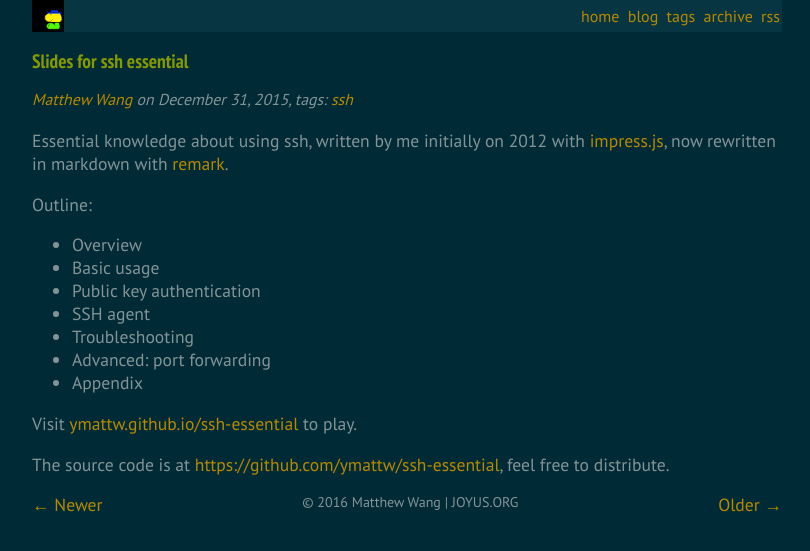
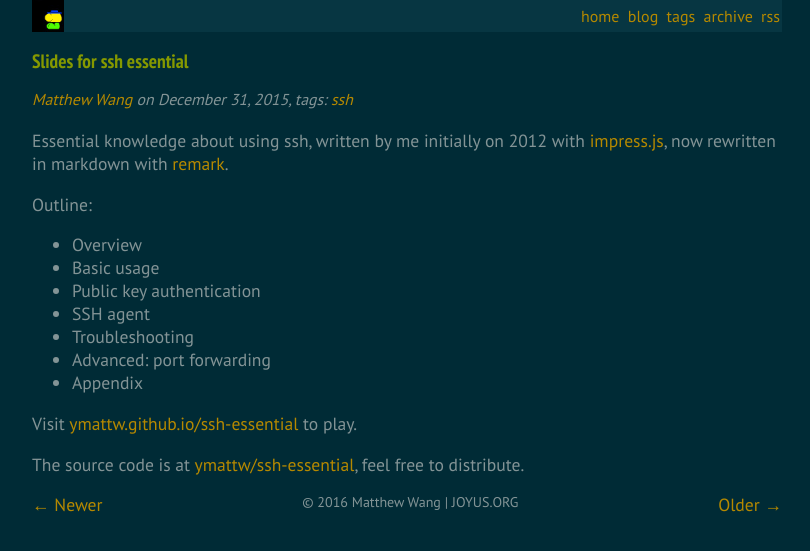
Before and after one commit to ymattw/joyus, a Jekyll site: the page built from _posts/2015-12-31-ssh-essential.md, in a window 1280 px wide. Shown: the top 551 px of the page, without its empty margins (233-1043 px from the left). Built offline with Jekyll 4.4.1, drawn with Linux system fonts in a browser that asks for light colours; comment, search, counter and statistics services are not loaded; some of the changed lines change nothing that is shown.

Commit message:
Shorten link

```diff
--- a/_posts/2015-12-31-ssh-essential.md
+++ b/_posts/2015-12-31-ssh-essential.md
@@ -22,5 +22,5 @@ Visit [ymattw.github.io/ssh-essential](http://ymattw.github.io/ssh-essential)
 to play.
 
 The source code is at
-[https://github.com/ymattw/ssh-essential](https://github.com/ymattw/ssh-essential),
+[ymattw/ssh-essential](https://github.com/ymattw/ssh-essential),
 feel free to distribute.
```
